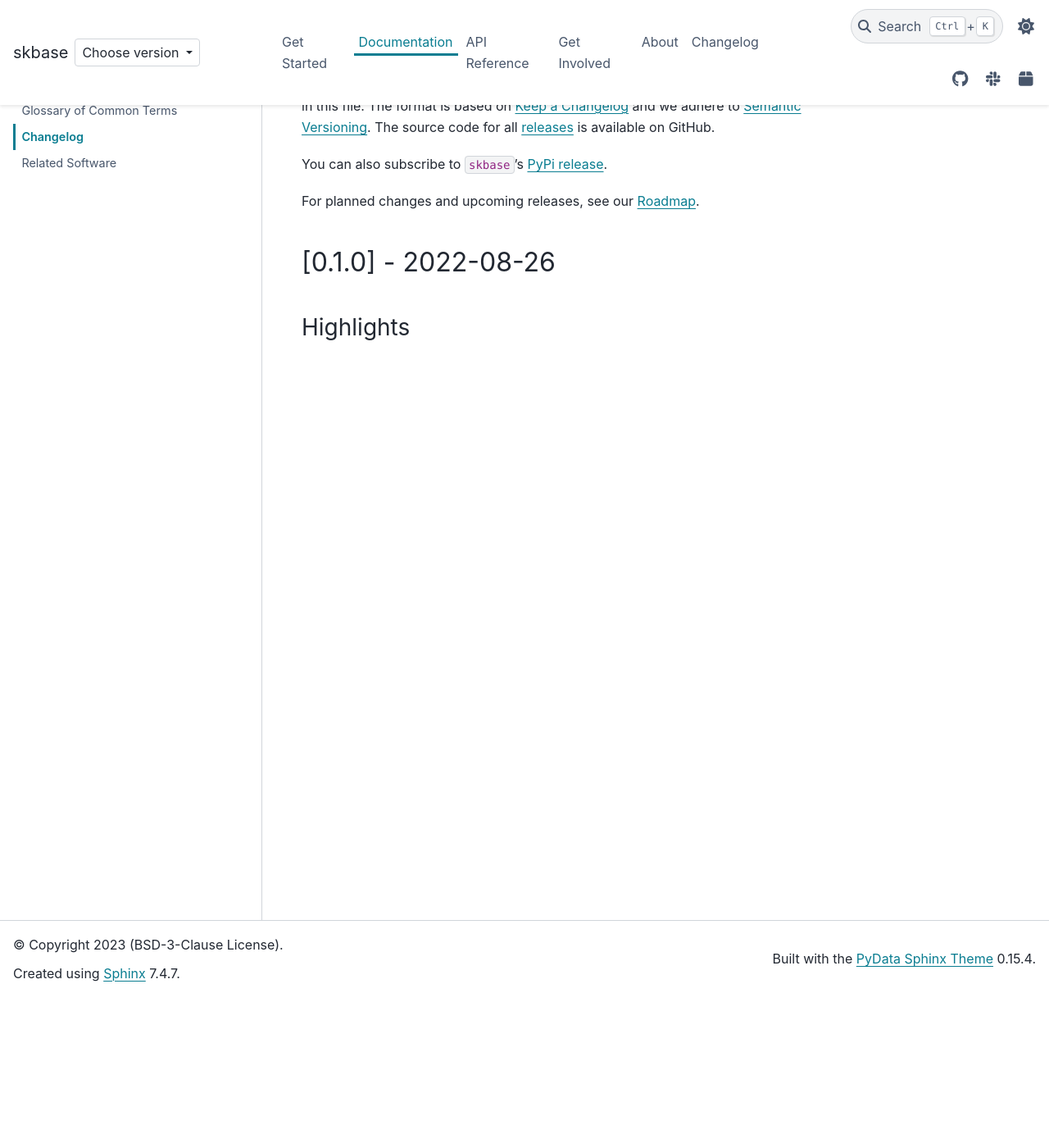
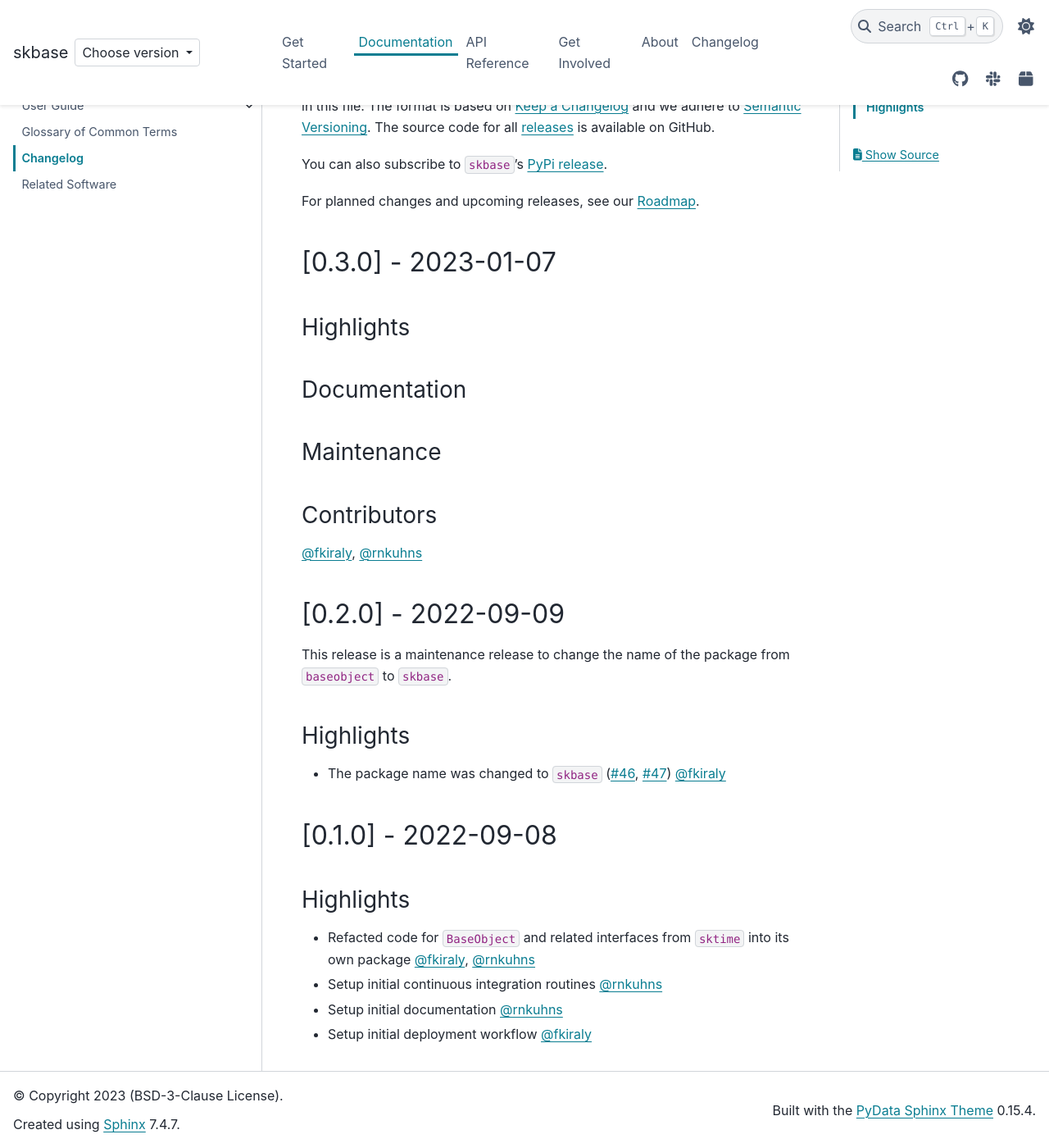
Before and after one commit to sktime/skbase, a Sphinx documentation site: the page built from docs/source/user_documentation/changelog.rst, in a window 1280 px wide and 1400 px high, scrolled down 184 px. Shown: the whole window at 82% size. Built offline with Sphinx 7.4.7 and the PyData theme 0.15.4, drawn with Linux system fonts in a browser that asks for light colours; comment, search, counter and statistics services are not loaded.

Commit message:
Add basic changelog for prior versions and shell for v0.3.0

```diff
--- a/docs/source/user_documentation/changelog.rst
+++ b/docs/source/user_documentation/changelog.rst
@@ -14,8 +14,45 @@ You can also subscribe to ``skbase``'s
 
 For planned changes and upcoming releases, see our :ref:`roadmap`.
 
-[0.1.0] - 2022-08-26
+[0.3.0] - 2023-01-07
 ====================
 
 Highlights
 ----------
+
+Documentation
+-------------
+
+
+Maintenance
+-----------
+
+
+Contributors
+------------
+:user:`fkiraly`,
+:user:`rnkuhns`
+
+
+[0.2.0] - 2022-09-09
+====================
+
+This release is a maintenance release to change the name of the package
+from ``baseobject`` to ``skbase``.
+
+Highlights
+----------
+
+- The package name was changed to ``skbase`` (:pr:`46`, :pr:`47`) :user:`fkiraly`
+
+[0.1.0] - 2022-09-08
+====================
+
+Highlights
+----------
+
+- Refacted code for ``BaseObject`` and related interfaces from ``sktime`` into its
+  own package :user:`fkiraly`, :user:`rnkuhns`
+- Setup initial continuous integration routines :user:`rnkuhns`
+- Setup initial documentation :user:`rnkuhns`
+- Setup initial deployment workflow :user:`fkiraly`
```
